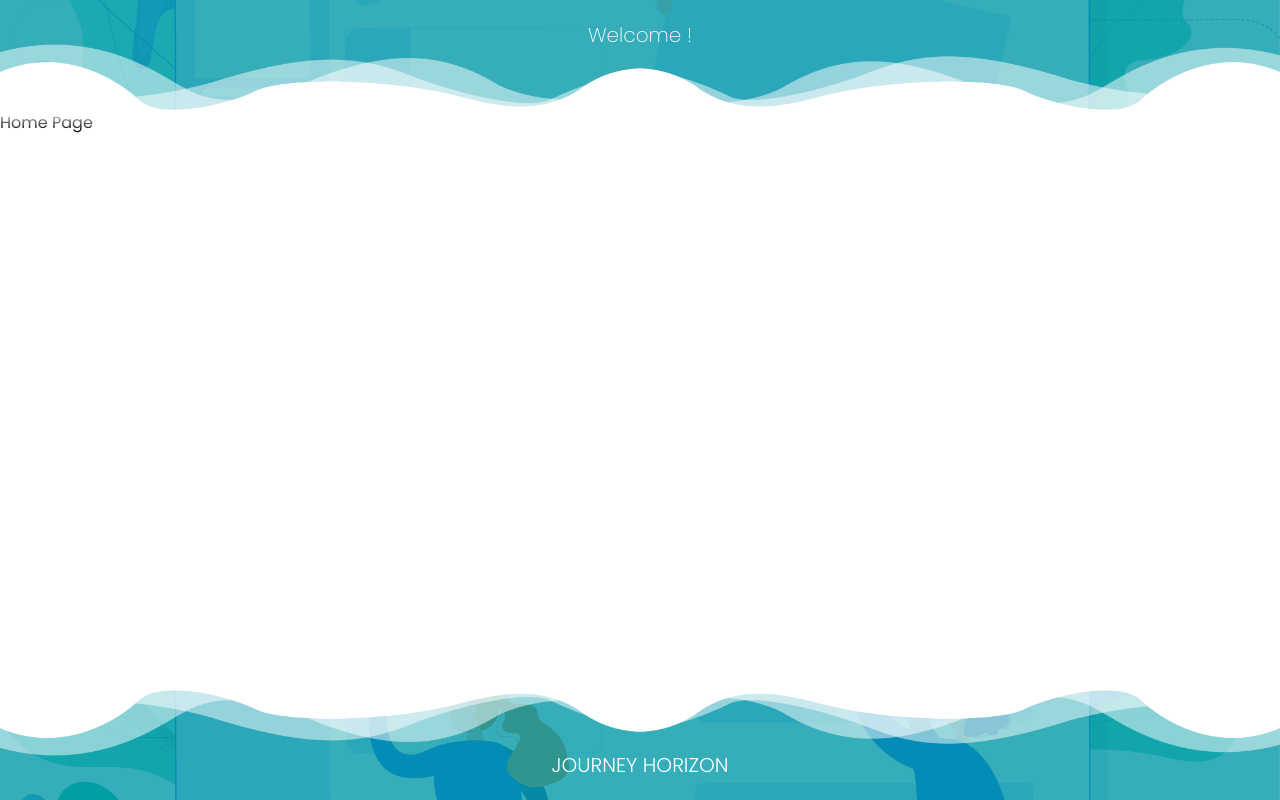
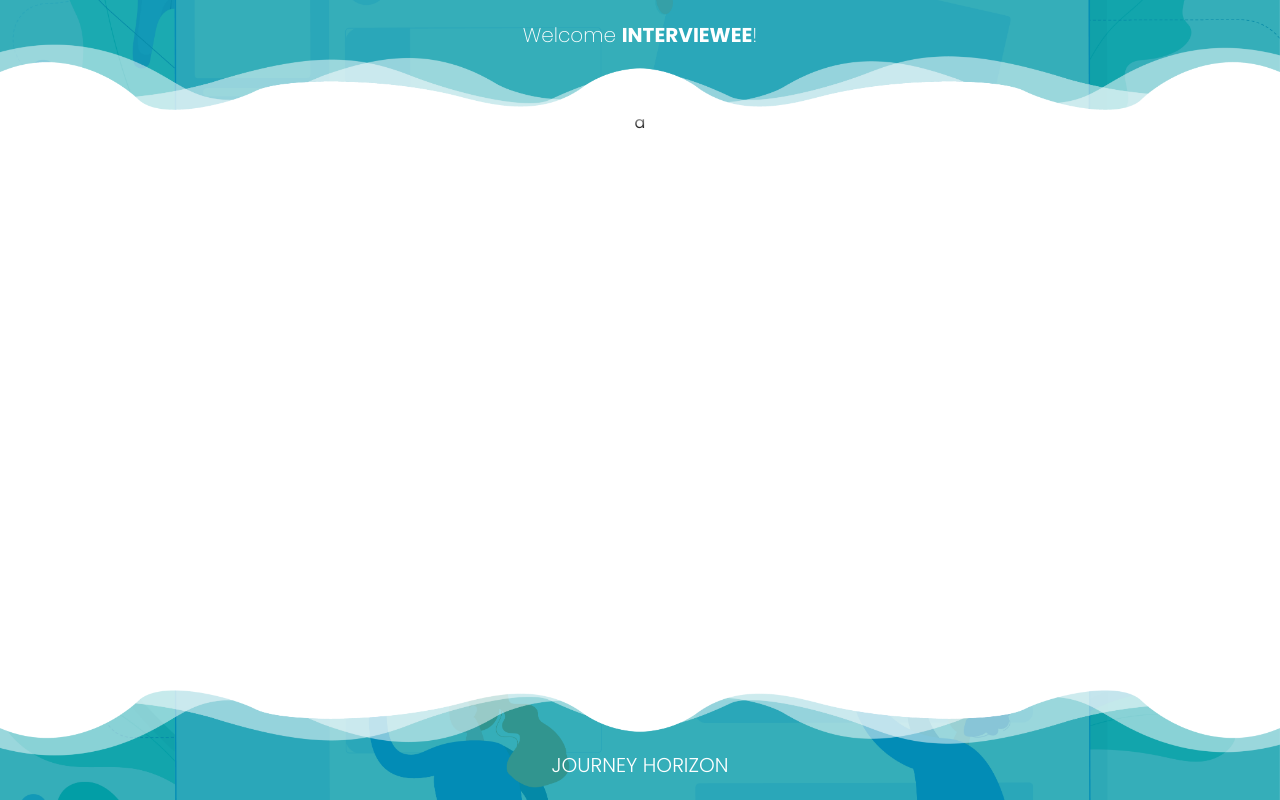
Before and after one commit to journeyhorizon/jh_interview_testing_tool, a React (Create React App) app: page / in a window 1280 px wide. Built offline with nearby package versions, Linux system fonts and the light colour scheme.

Commit message:
Initialize main Home' components and set Home route

```diff
--- /dev/null
+++ b/src/components/HomePage/CompleteNotification/CompleteNotification.js
@@ -0,0 +1,11 @@
+import React from "react";
+
+class CompleteNotification extends React.Component {
+  render() {
+    return (
+      <h1>CompleteNotification</h1>
+    )
+  }
+}
+
+export default CompleteNotification;
--- a/src/components/HomePage/HomePage.js
+++ b/src/components/HomePage/HomePage.js
@@ -1,14 +1,30 @@
 import React from "react";
+import { Switch, Route, Redirect } from "react-router-dom";
+import * as css from "./HomePage.module.scss";
 
+// Components
 import Header from "../common/Header/Header";
 import Footer from "../common/Footer/Footer";
+import Welcome from "./Welcome/Welcome";
+import TestList from "./TestList/TestList";
+import TestDetail from "./TestDetail/TestDetail";
+import CompleteNotification from "./CompleteNotification/CompleteNotification";
 
 class HomePage extends React.Component {
   render() {
     return (
       <>
-        <Header />
-        <div style={{ flexGrow: 1 }}>Home Page</div>
+        <Header name="Interviewee" />
+        <div className={css.container}>
+          <Switch>
+            <Route exact path="/" component={Welcome} />
+            <Route path="/testlist" component={TestList} />
+            <Route path="/test/logictest" component={TestDetail} />
+            <Route path="/test/englishtest" component={TestDetail} />
+            <Route path="/complete" component={CompleteNotification} />
+            <Redirect to="/notfound" />
+          </Switch>
+        </div>
         <Footer />
       </>
     )
--- /dev/null
+++ b/src/components/HomePage/HomePage.module.scss
@@ -0,0 +1,21 @@
+$small: 768px;
+$medium: 1024px;
+$large: 1200px;
+$extraLarge: 1600px;
+
+.container {
+  display: flex;
+  flex-direction: row;
+  justify-content: center;
+  align-items: flex-start;
+  flex-grow: 1;
+  margin: 5px 10px;
+
+  @media only screen and (min-width: $medium) {
+    margin: 20px 0;
+  }
+
+  @media only screen and (min-width: $large) {
+    margin: 0;
+  }
+}
--- /dev/null
+++ b/src/components/HomePage/TestDetail/TestDetail.js
@@ -0,0 +1,11 @@
+import React from "react";
+
+class TestDetail extends React.Component {
+  render() {
+    return (
+      <h1>TestDetail</h1>
+    )
+  }
+}
+
+export default TestDetail;
--- /dev/null
+++ b/src/components/HomePage/TestList/TestList.js
@@ -0,0 +1,11 @@
+import React from "react";
+
+class TestList extends React.Component {
+  render() {
+    return (
+      <h1>TestList</h1>
+    )
+  }
+}
+
+export default TestList;
--- /dev/null
+++ b/src/components/HomePage/Welcome/Welcome.js
@@ -0,0 +1,14 @@
+import React from "react";
+import * as css from "./Welcome.module.scss";
+
+class Welcome extends React.Component {
+  render() {
+    return (
+      <div className={css.container}>
+        a
+      </div>
+    )
+  }
+}
+
+export default Welcome;
--- /dev/null
+++ b/src/components/HomePage/Welcome/Welcome.module.scss
@@ -0,0 +1,14 @@
+$small: 768px;
+$medium: 1024px;
+$large: 1200px;
+$extraLarge: 1600px;
+$mainColor: #029aa8;
+$descriptionColor: rgb(185, 185, 185);
+$boxShadow: rgb(230, 230, 230);
+
+.container {
+  flex-grow: 1;
+  display: flex;
+  flex-direction: column;
+  align-items: center;
+}
```
